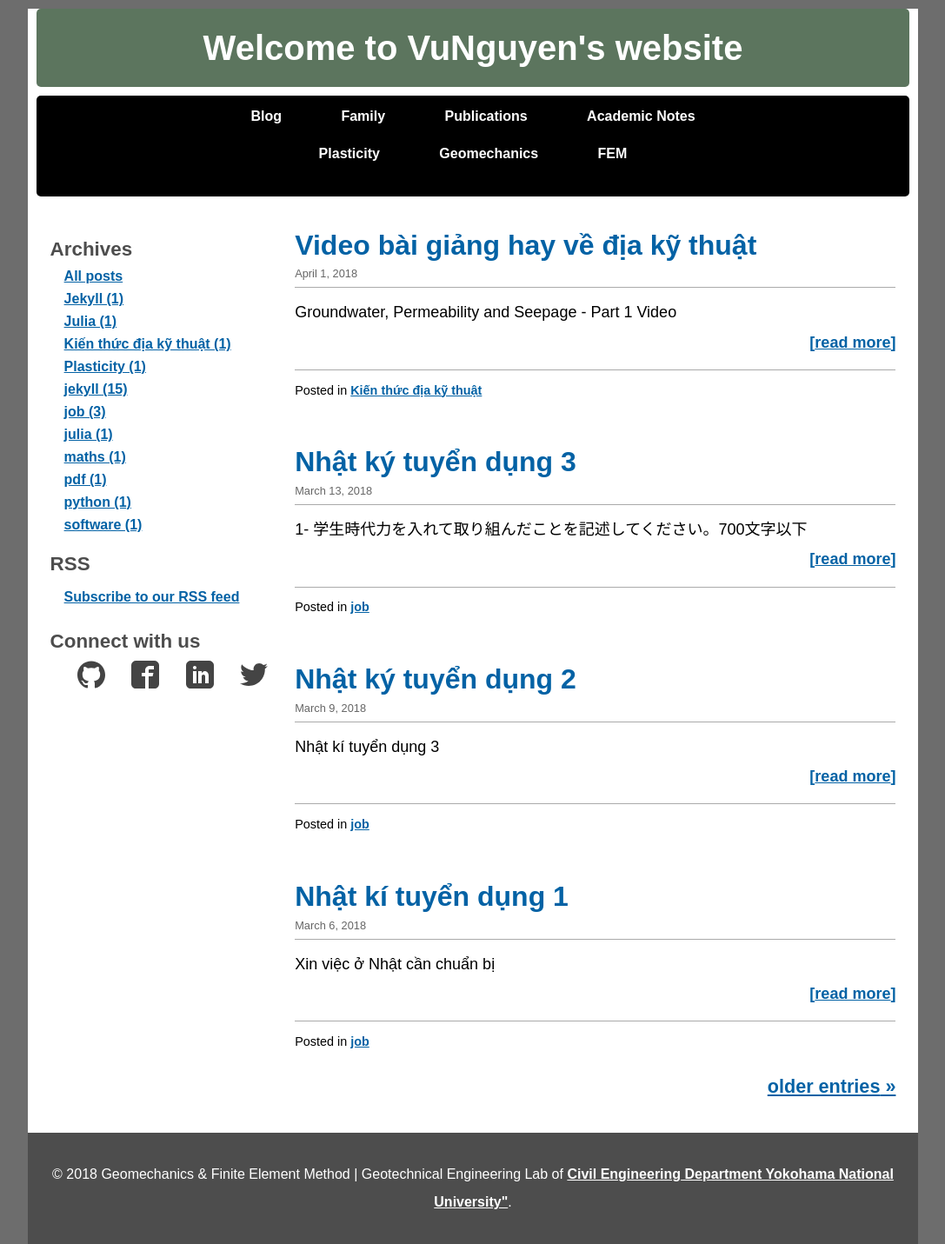
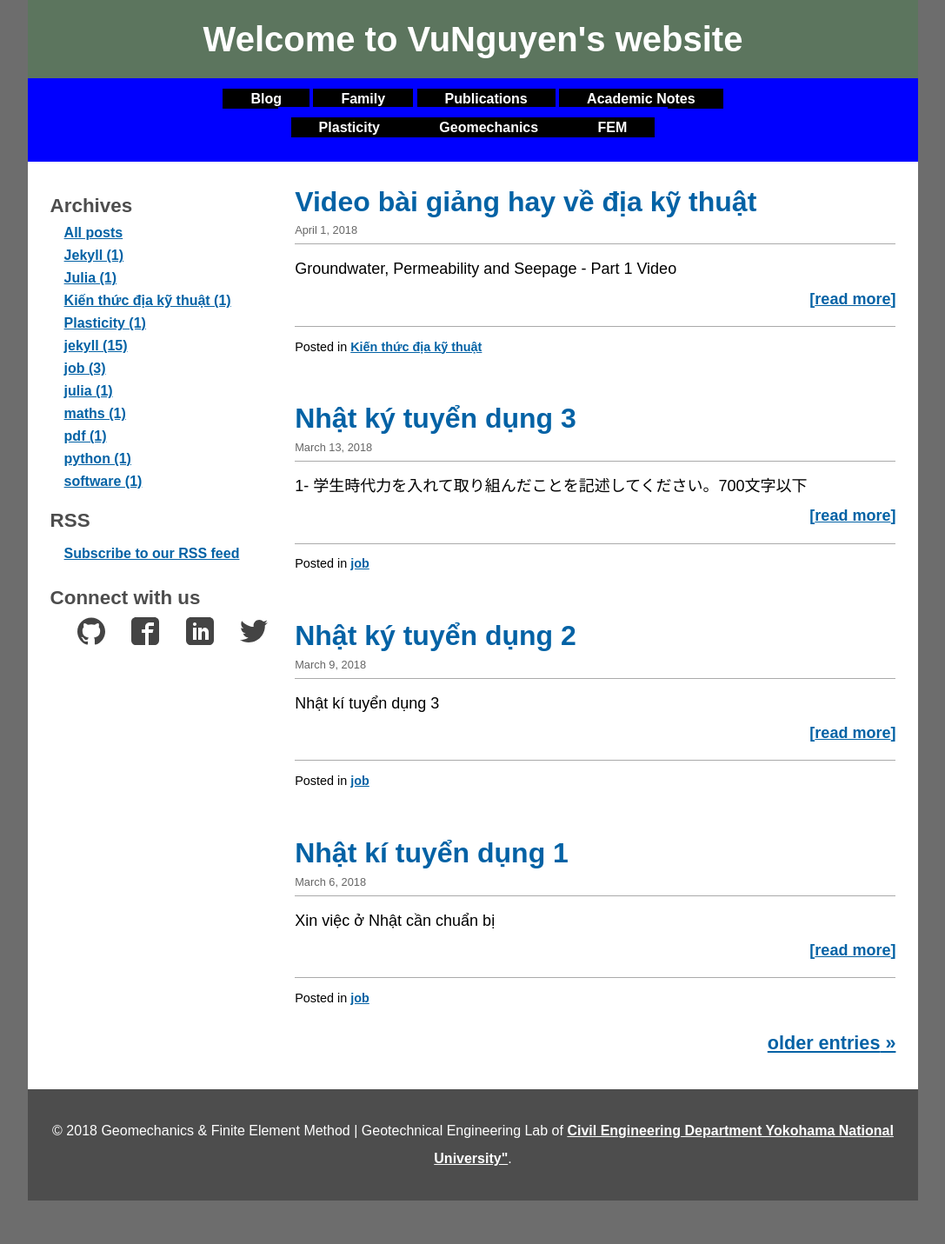
Before and after one commit to quangvunp/geomechanics, a Jekyll site: the page built from index.html, in a window 1280 px wide. Shown: the whole page at 87% size, without its empty margins (96-1183 px from the left). Built offline with Jekyll 4.4.1, drawn with Linux system fonts in a browser that asks for light colours; the list of posts is cut into pages by our own code; after the commit the page ends 1381 px from its top, so only the background shows below that.

Commit message:
Update main.css

```diff
--- a/css/main.css
+++ b/css/main.css
@@ -4,19 +4,20 @@
 
 #header {
 	background-color: #5c755e;
-	margin: 10px;
+	margin: 0px;
 	height: 90px;
-	border-radius: 5px
+	border-radius: 0px;
 }
 
 
 #navbar ul {
-	background-color: black;
+	background-color: blue;
 	list-style-type: none;
 	text-align: center;
-	margin: 10px;
-	border-radius: 5px;
+	margin: 0px;
+	border-radius: 0px;
 	padding: 15px;
+	display: inline-block;
 }
 
 #navbar ul li {
@@ -38,6 +39,7 @@
 	color: red;
 	background-color: white;
 	border-radius: 6px;
+	display: block;
 }
 
 
```
